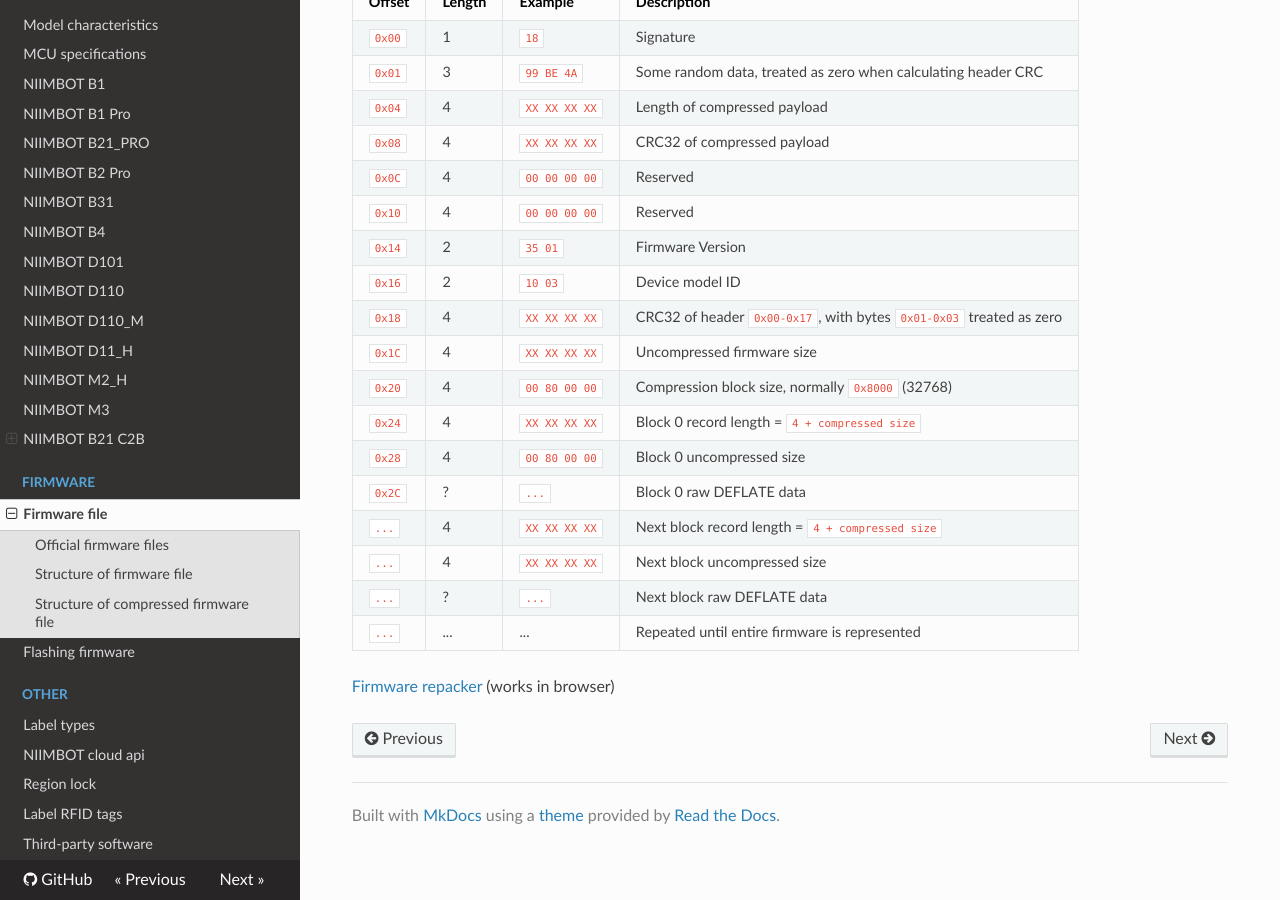
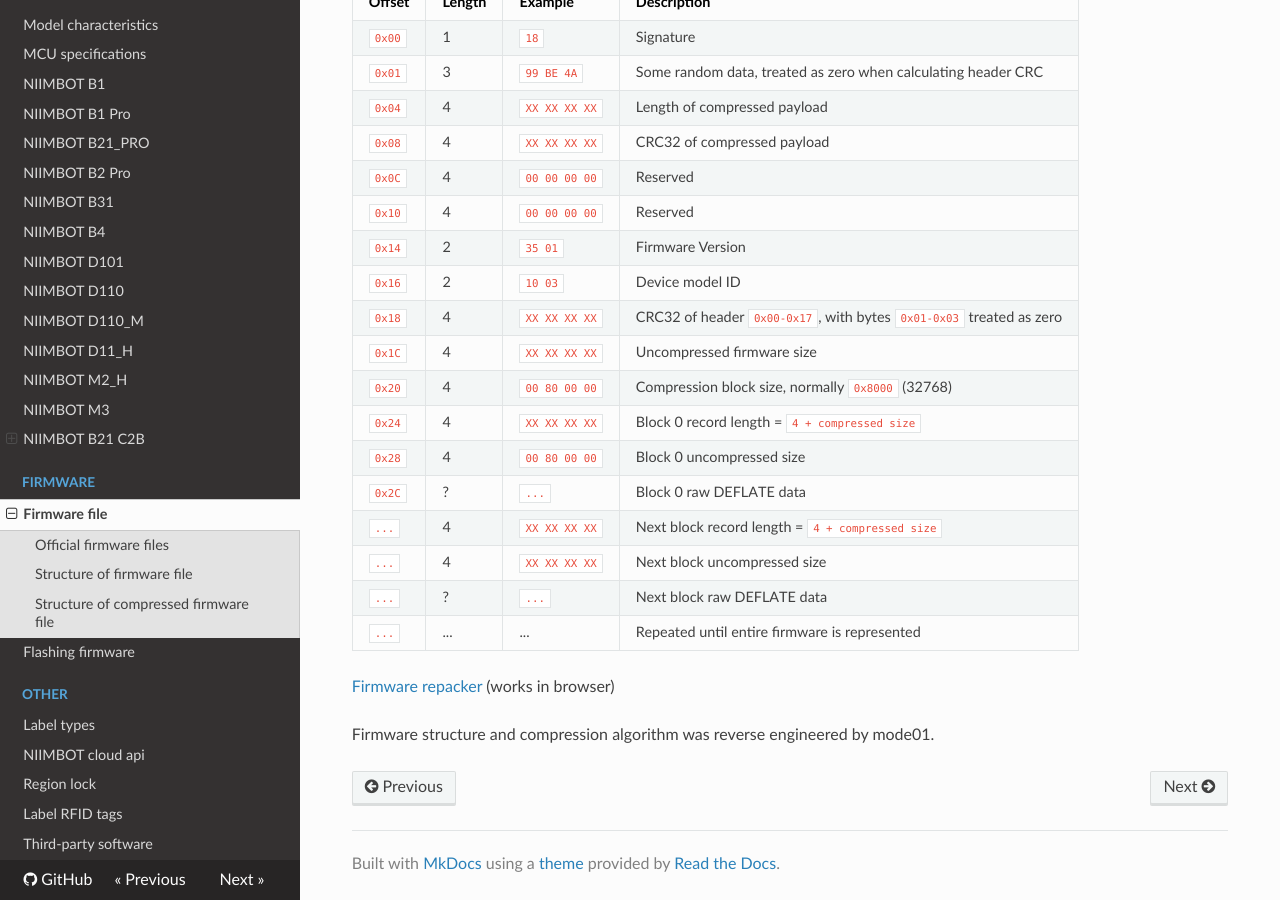
Before and after one commit to MultiMote/niimbot-wiki, an MkDocs documentation site: the page built from docs/firmware/index.md, in a window 1280 px wide and 900 px high, scrolled down 1114 px. Built offline with MkDocs 1.6.1, drawn with Linux system fonts in a browser that asks for light colours; nearby versions of some CDN libraries.

Commit message:
Add credits

```diff
--- a/docs/firmware/firmware-repacker.html
+++ b/docs/firmware/firmware-repacker.html
@@ -337,6 +337,10 @@
         </div>
         <div class="status merge-status"></div>
       </section>
+
+      <div class="footer">
+        Firmware structure and compression algorithm was reverse engineered by mode01.
+      </div>
     </div>
 
     <script id="fw-codec">
--- a/docs/firmware/index.md
+++ b/docs/firmware/index.md
@@ -55,3 +55,5 @@ First seen in B1 PRO. Compressed with DEFLATE algorithm.
 | `...`  | ...    | ...           | Repeated until entire firmware is represented                       |
 
 [Firmware repacker](firmware-repacker.html) (works in browser)
+
+Firmware structure and compression algorithm was reverse engineered by mode01.
```
